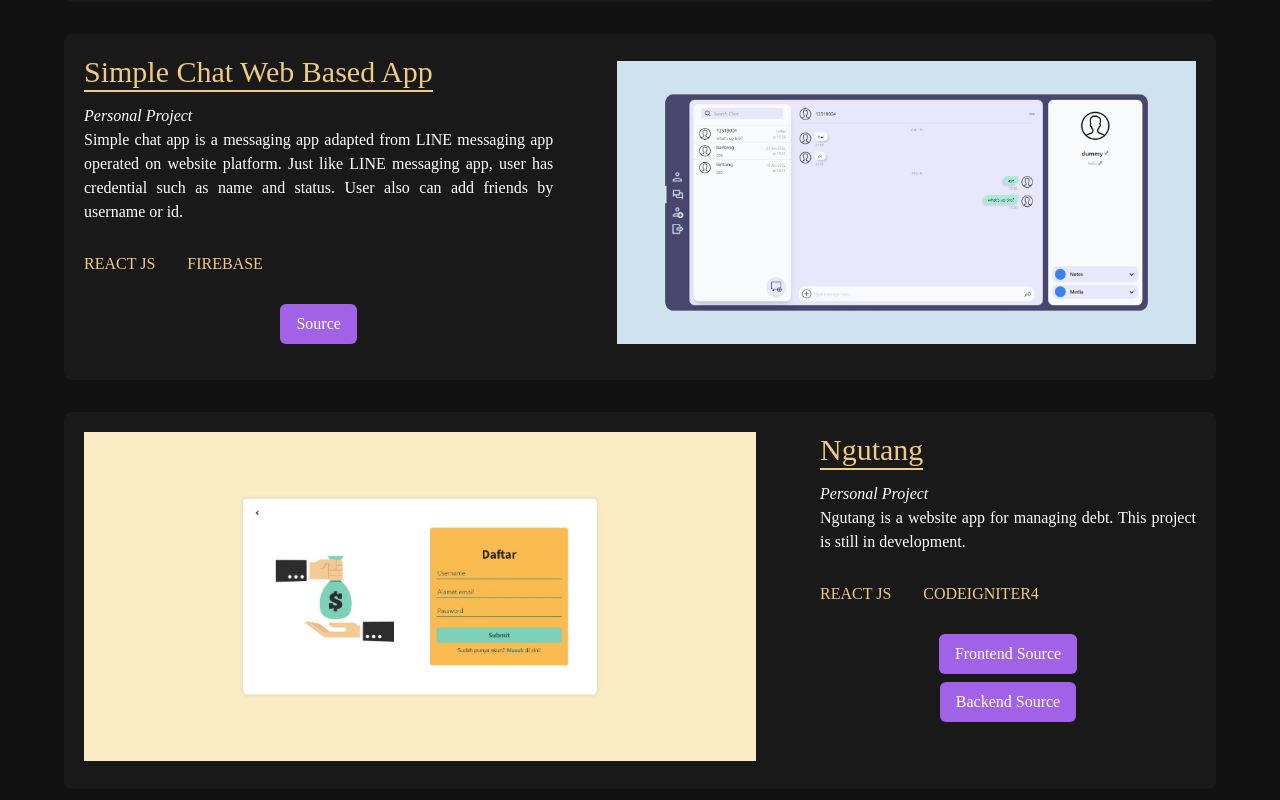
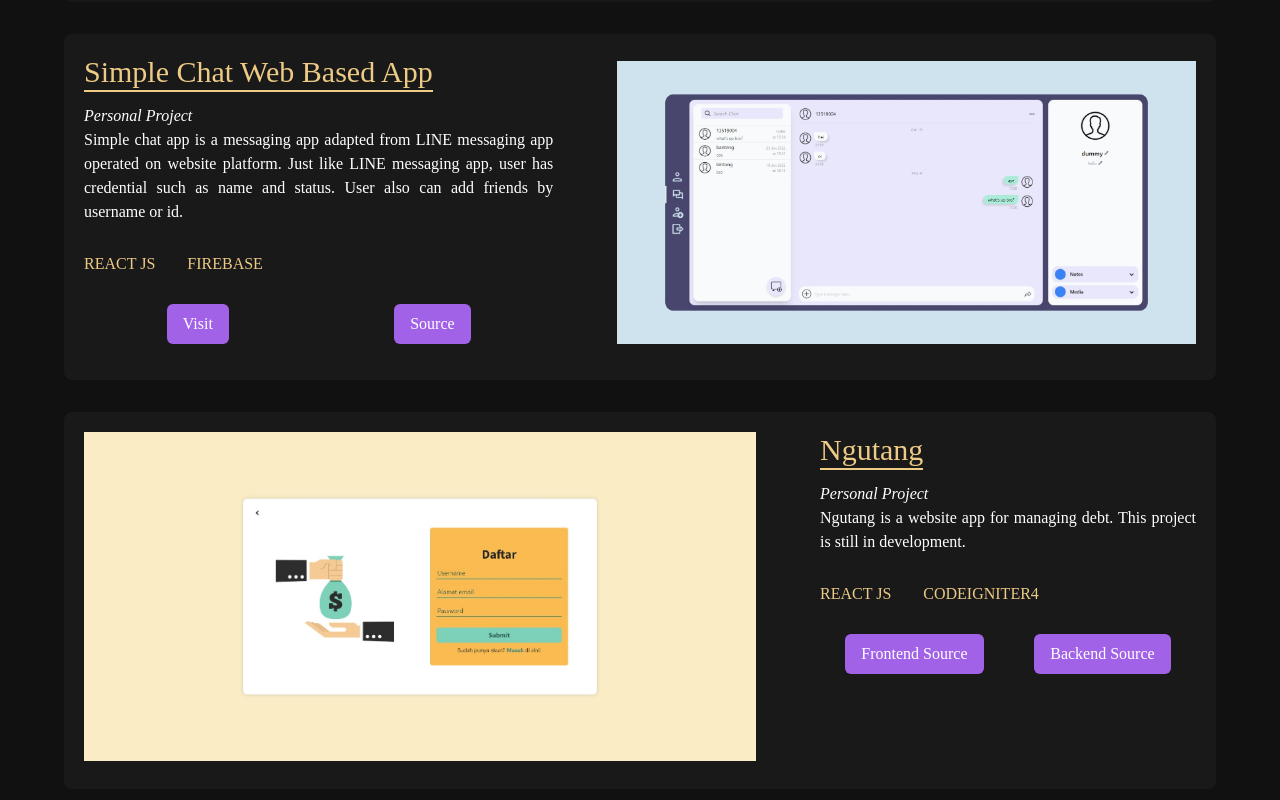
Before and after one commit to bintangpananjung/portofolio, a React (Create React App) app: page / in a window 1280 px wide. Shown: the part 2222-3022 px from the top of the page. Built offline with nearby package versions, Linux system fonts and the light colour scheme.

Commit message:
add visit link for simplechat

```diff
--- a/src/components/ProjectCard.js
+++ b/src/components/ProjectCard.js
@@ -9,6 +9,7 @@ const ProjectCard = ({
   title,
   job,
   sourceLink,
+  visitLink,
 }) => {
   return (
     <div
@@ -36,6 +37,17 @@ const ProjectCard = ({
             );
           })}
         </div>
+        <div className="flex w-full justify-around">
+          {visitLink ? (
+            <Link
+              to={visitLink}
+              className=" self-center bg-[#a162e8] rounded-md hover:bg-[#edca85] px-4 py-2 transition-all duration-150 mb-2"
+            >
+              Visit
+            </Link>
+          ) : (
+            ""
+          )}
           {sourceLink ? (
             sourceLink.map((el, idx) => {
               var linksource = "Source";
@@ -58,8 +70,11 @@ const ProjectCard = ({
               );
             })
           ) : (
-          <p className="self-center italic text-red-500 py-2">Private Source</p>
+            <p className="self-center italic text-red-500 py-2">
+              Private Source
+            </p>
           )}
+        </div>
       </div>
     </div>
   );
--- a/src/components/Projects.js
+++ b/src/components/Projects.js
@@ -28,6 +28,7 @@ const Projects = ({ ref }) => {
             imgSource={el.imgSource}
             tags={el.tags}
             sourceLink={el.sourceLink}
+            visitLink={el.visitLink}
             key={idx}
           />
         );
--- a/src/data/projectData.js
+++ b/src/data/projectData.js
@@ -33,6 +33,7 @@ export const projectData = [
   {
     title: "Simple Chat Web Based App",
     job: "Personal Project",
+    visitLink: "//web-based-chat-app.netlify.app/",
     sourceLink: ["//github.com/bintangpananjung/simple-chat-app"],
     imgSource: simplechat,
     desc: "Simple chat app is a messaging app adapted from LINE messaging app operated on website platform. Just like LINE messaging app, user has credential such as name and status. User also can add friends by username or id.",
```
Lines whose indentation alone changed are shown as unchanged.
